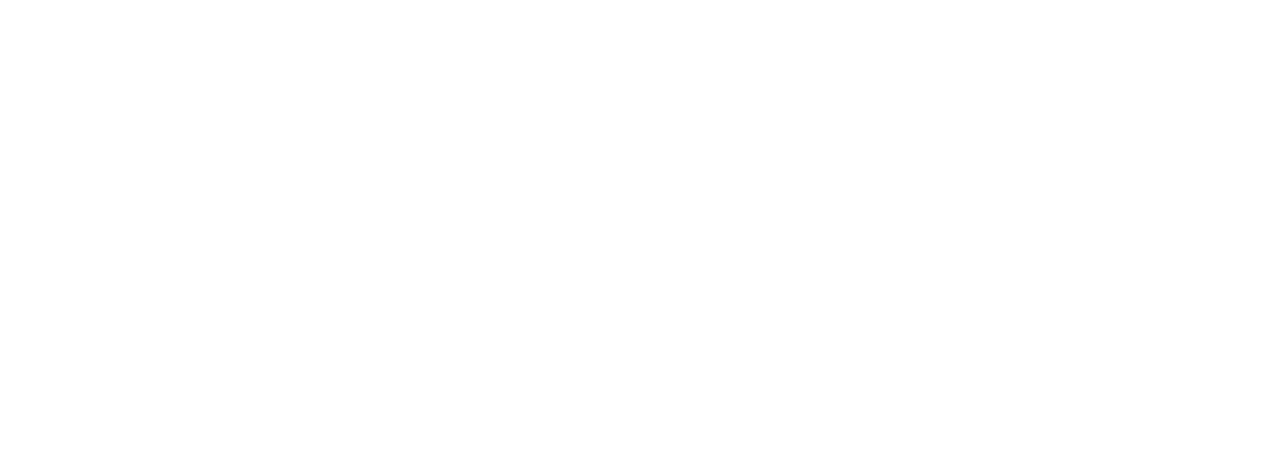
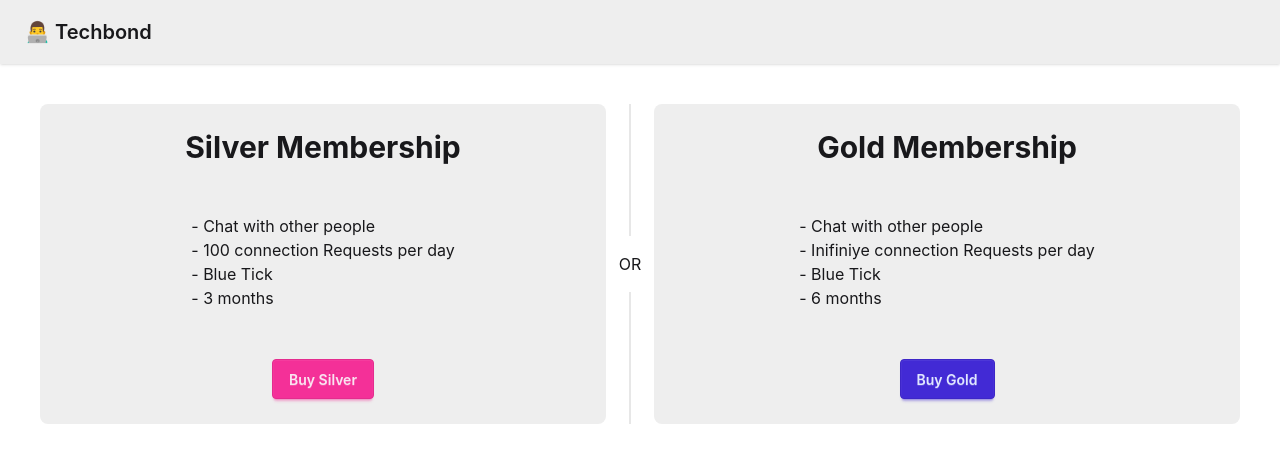
Before and after one commit to MohomedFarhan07/TechBond-web, a React (Vite) app: page /premium in a window 1280 px wide. Before the commit this address had no page. Shown: the top 462 px of the page. Built offline with nearby package versions, Linux system fonts and the light colour scheme; no server answers.

Commit message:
feat: Implemented payment gateway

```diff
--- a/src/App.jsx
+++ b/src/App.jsx
@@ -8,6 +8,7 @@ import Feed from "./components/Feed.jsx";
 import Requests from "./components/Requests.jsx";
 import Connections from "./components/Connections.jsx"
 import Chat from "./components/Chat.jsx";
+import Premium from "./components/Premium.jsx";
 
 function App() {
   return (
@@ -21,6 +22,7 @@ function App() {
             <Route path="/connections" element={<Connections />} />
             <Route path="/requests" element={<Requests />} />
             <Route path="/chat/:targetUserId" element={<Chat />} />
+            <Route path="/premium" element={<Premium />} />
           </Route>
         </Routes>
       </BrowserRouter>
--- a/src/components/NavBar.jsx
+++ b/src/components/NavBar.jsx
@@ -51,8 +51,13 @@ const NavBar = () => {
                 className="menu menu-sm dropdown-content bg-base-100 rounded-box z-1 mt-3 w-52 p-2 shadow"
               >
                 <li>
-                  <Link to="/profile" className="justify-between">
+                  <Link to="/profile">
                     Profile
+                  </Link>
+                </li>
+                <li>
+                  <Link to="/premium">
+                    Premium
                   </Link>
                 </li>
                 <li>
--- /dev/null
+++ b/src/components/Premium.jsx
@@ -0,0 +1,92 @@
+import axios from "axios";
+import { BASE_URL } from "../utils/constants";
+import { useEffect, useState } from "react";
+
+const Premium = () => {
+  const [isUserPremium, setIsUserPremium] = useState(false);
+
+  useEffect(() => {
+    verifyPremiumUser();
+  }, []);
+
+  const verifyPremiumUser = async () => {
+    const res = await axios.get(BASE_URL + "/premium/verify", {
+      withCredentials: true,
+    });
+    setIsUserPremium(res.data.isPremium);
+  };
+
+  const handleBuyClick = async (type) => {
+    const order = await axios.post(
+      BASE_URL + "/payment/create",
+      {
+        membershipType: type,
+      },
+      { withCredentials: true },
+    );
+
+    const { amount, keyId, currency, notes, orderId } = order.data;
+
+    const options = {
+      key: keyId,
+      amount,
+      currency,
+      name: "Dev Tinder",
+      description: "Connect to other developers",
+      order_id: orderId,
+      prefill: {
+        name: notes.firstName + " " + notes.lastName,
+        email: notes.emailId,
+        contact: "9999999999",
+      },
+      theme: {
+        color: "#F37254",
+      },
+      handler: verifyPremiumUser,
+    };
+
+    const rzp = new window.Razorpay(options);
+    rzp.open();
+  };
+
+  return isUserPremium ? (
+    "You're are already a premium user"
+  ) : (
+    <div className="m-10">
+      <div className="flex w-full">
+        <div className="card bg-base-300 rounded-box grid h-80 grow place-items-center">
+          <h1 className="font-bold text-3xl">Silver Membership</h1>
+          <ul>
+            <li> - Chat with other people</li>
+            <li> - 100 connection Requests per day</li>
+            <li> - Blue Tick</li>
+            <li> - 3 months</li>
+          </ul>
+          <button
+            onClick={() => handleBuyClick("gold")}
+            className="btn btn-secondary"
+          >
+            Buy Silver
+          </button>
+        </div>
+        <div className="divider divider-horizontal">OR</div>
+        <div className="card bg-base-300 rounded-box grid h-80 flex-grow place-items-center">
+          <h1 className="font-bold text-3xl">Gold Membership</h1>
+          <ul>
+            <li> - Chat with other people</li>
+            <li> - Inifiniye connection Requests per day</li>
+            <li> - Blue Tick</li>
+            <li> - 6 months</li>
+          </ul>
+          <button
+            onClick={() => handleBuyClick("gold")}
+            className="btn btn-primary"
+          >
+            Buy Gold
+          </button>
+        </div>
+      </div>
+    </div>
+  );
+};
+export default Premium;
--- a/src/utils/socket.js
+++ b/src/utils/socket.js
@@ -7,9 +7,6 @@ const createSocketConnection = () => {
   } else {
     return io("/", {path: "/api/socket.io"})
   }
-
-    return io(BASE_URL);
-
 };
 
 export { createSocketConnection };
```
Also changed, not shown: index.html (+6 -1 lines).
